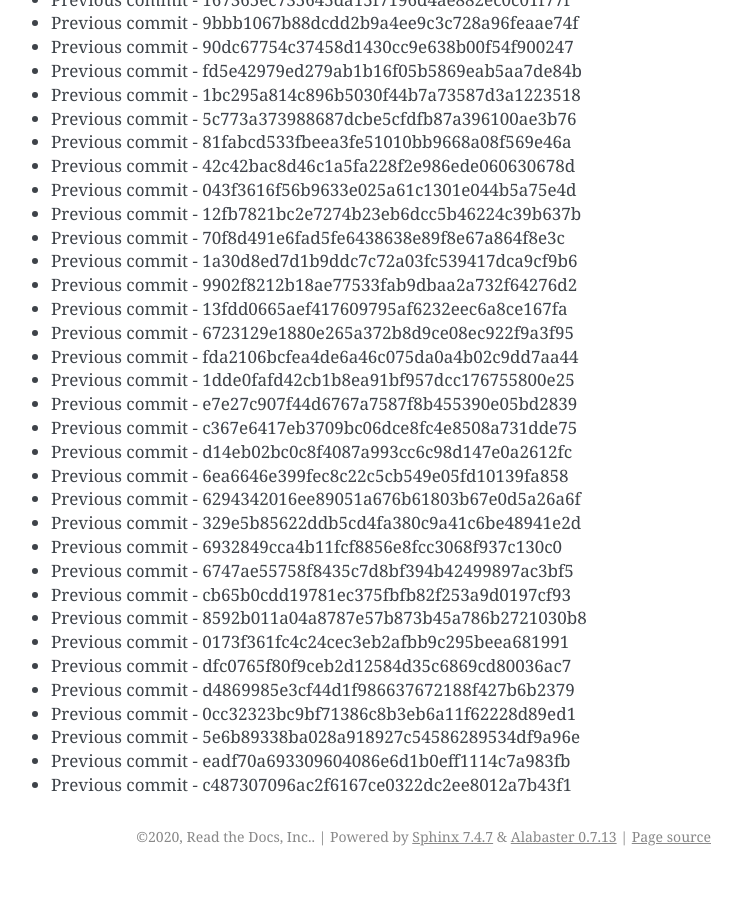
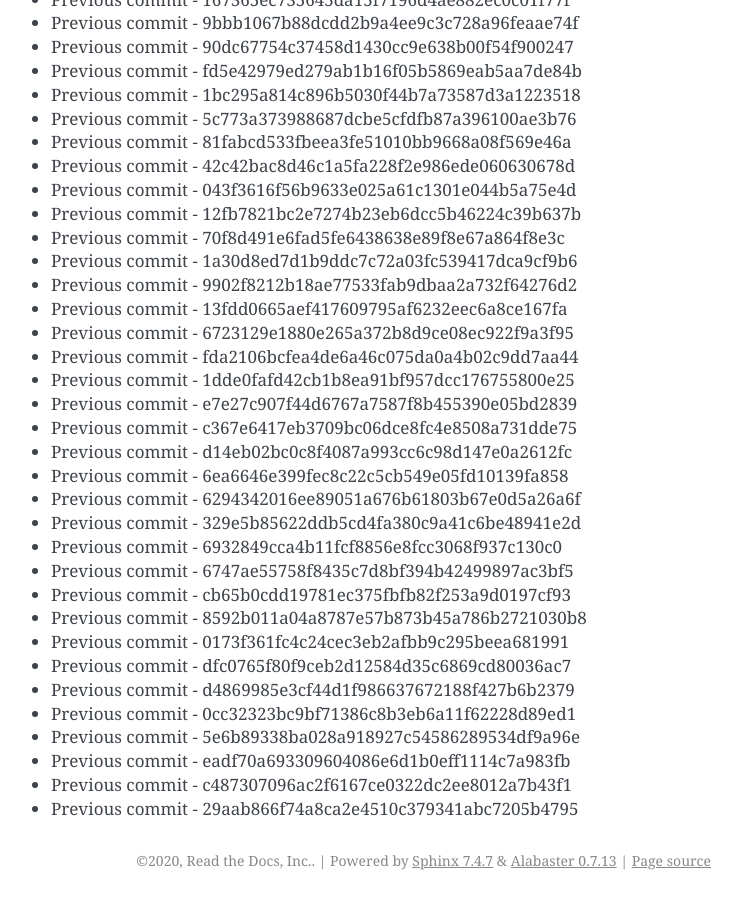
Before and after one commit to readthedocs/rtd-git-stresstest, a Sphinx documentation site: the page built from docs/updates.rst, in a window 1280 px wide and 900 px high, scrolled down 28760 px. Shown: the whole window, without its empty margins (399-1141 px from the left). Built offline with Sphinx 7.4.7, drawn with Linux system fonts in a browser that asks for light colours; before the commit the page ends 29636 px from its top, so only the background shows below that.

Commit message:
Generating commit from previous: 29aab866f74a8ca2e4510c379341abc7205b4795

```diff
--- a/docs/updates.rst
+++ b/docs/updates.rst
@@ -1240,3 +1240,4 @@ It can be tested for any performance characteristics.
 * Previous commit - 5e6b89338ba028a918927c54586289534df9a96e
 * Previous commit - eadf70a693309604086e6d1b0eff1114c7a983fb
 * Previous commit - c487307096ac2f6167ce0322dc2ee8012a7b43f1
+* Previous commit - 29aab866f74a8ca2e4510c379341abc7205b4795
```
